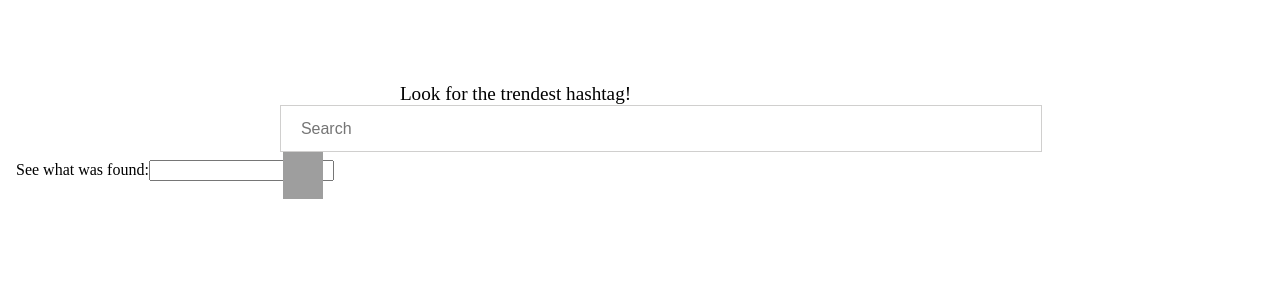
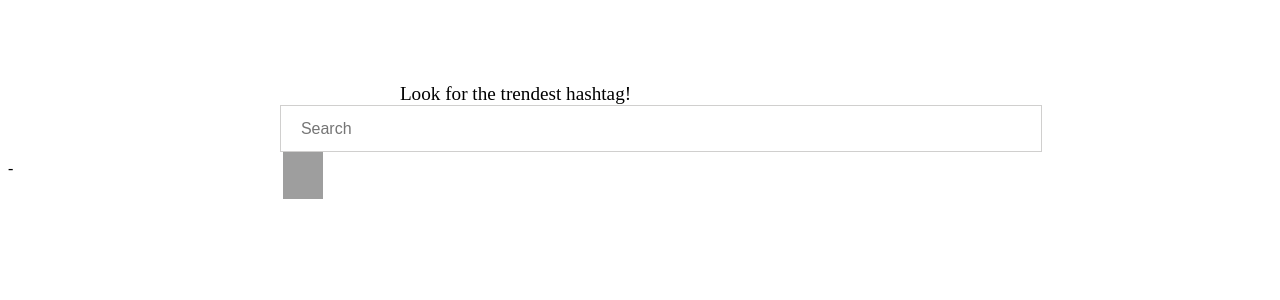
Before and after one commit to camilalourencos/twitter-hashtag-searcher, an Angular app in the folder frontend/: page / in a window 1280 px wide. Shown: the top 300 px of the page. Built offline with nearby package versions, Linux system fonts and the light colour scheme; grey boxes are pictures that could not be loaded.

Commit message:
commit working on text interpolation

```diff
--- a/frontend/package.json
+++ b/frontend/package.json
@@ -18,6 +18,7 @@
     "@angular/platform-browser": "~12.0.0",
     "@angular/platform-browser-dynamic": "~12.0.0",
     "@angular/router": "~12.0.0",
+    "bootstrap": "^5.0.1",
     "rxjs": "~6.6.0",
     "tslib": "^2.1.0",
     "zone.js": "~0.11.4"
--- a/frontend/src/app/app.component.html
+++ b/frontend/src/app/app.component.html
@@ -1,2 +1,2 @@
 <app-new-search (onSearch)='onSearch($event)'></app-new-search>
-<app-search-results [tweetFound]='tweetFound'></app-search-results>
+<app-search-results [tweetsFound]='tweetsFound'></app-search-results>
--- a/frontend/src/app/search-results/search-results.component.html
+++ b/frontend/src/app/search-results/search-results.component.html
@@ -1,8 +1,5 @@
 <body>
-  <section class="container-results">
-    <div class="returned-tweets">
-      <label for="tweets-found" id="returned-label">See what was found:</label>
-      <input type="text" id="tweets-found" type="text" [(ngModel)]="tweetFound" name="target"/>
-  </div>
-  </section>
-</body>
+    <div id="returned-tweets" *ngFor='let tweetFound of tweetsFound' >
+      <p>{{tweetFound.searchValue}}</p>
+    </div>
+</body>-
--- a/frontend/src/app/search-results/search-results.component.ts
+++ b/frontend/src/app/search-results/search-results.component.ts
@@ -1,13 +1,14 @@
 import { Component, OnInit, Input } from '@angular/core';
+
 
 @Component({
   selector: 'app-search-results',
   templateUrl: './search-results.component.html',
-  styleUrls: ['./search-results.component.css']
+  styleUrls: ['./search-results.component.css',]
 })
 export class SearchResultsComponent implements OnInit {
 
-  @Input()  tweetFound: any;
+  @Input()  tweetsFound: any[] = [];
   constructor() { }
 
   ngOnInit(): void {
@@ -15,7 +16,7 @@ export class SearchResultsComponent implements OnInit {
 
   onSearch($event:any){
     console.log($event);
-    this.tweetFound = $event.searchValue;
+    this.tweetsFound.push($event);
   }
 
 }
--- a/frontend/src/app/search/new-search.component.html
+++ b/frontend/src/app/search/new-search.component.html
@@ -1,6 +1,6 @@
 <body>
     <section class="container">
-      <form class="search-container" (ngSubmit)= "hashtagSearch()">
+      <form id="search-container" (ngSubmit)= "hashtagSearch()">
         <div class="search-bar-field">
           <label for="search-bar" id="search-label">Look for the trendest hashtag!</label>
           <input type="text" id="search-bar" placeholder="Search" type="text" [(ngModel)]="searchValue" name="searchValue"/>
```
Also changed, not shown: 1 other file (tests, documents, lock files or other folders).
